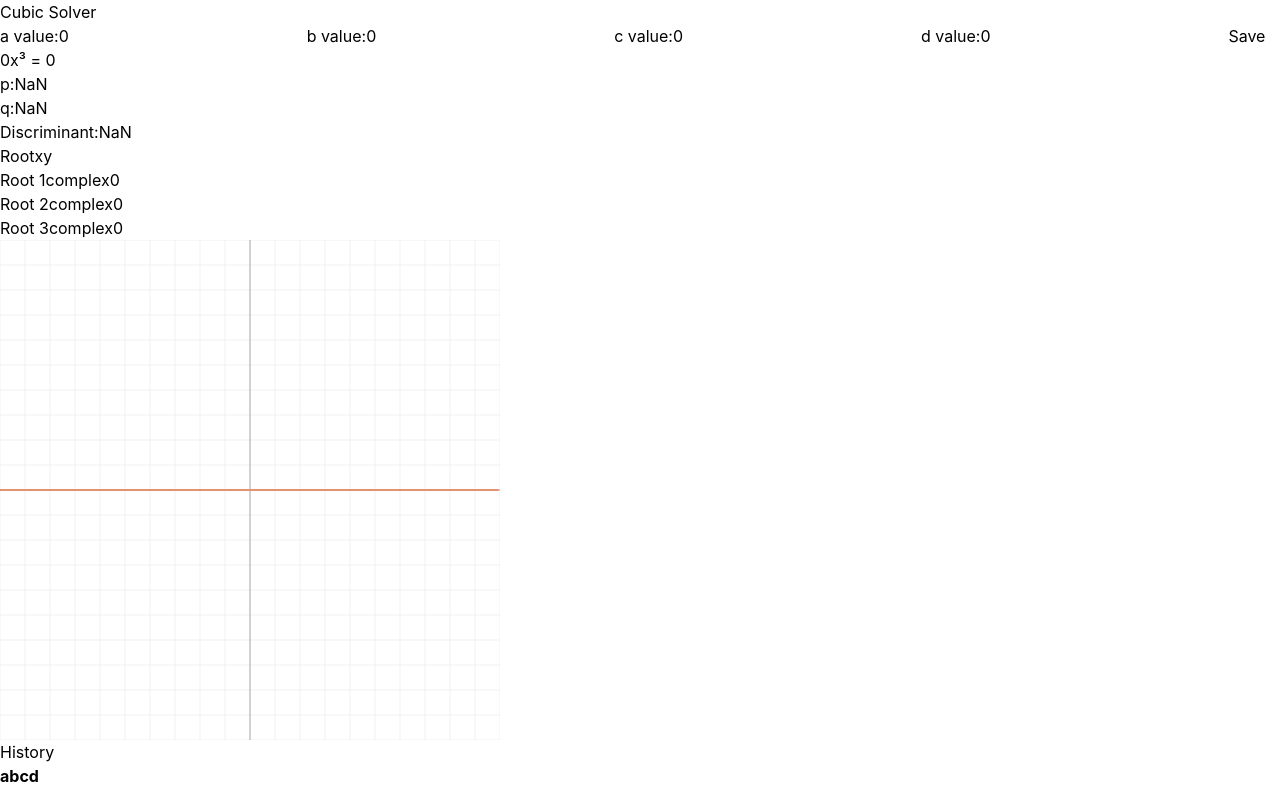
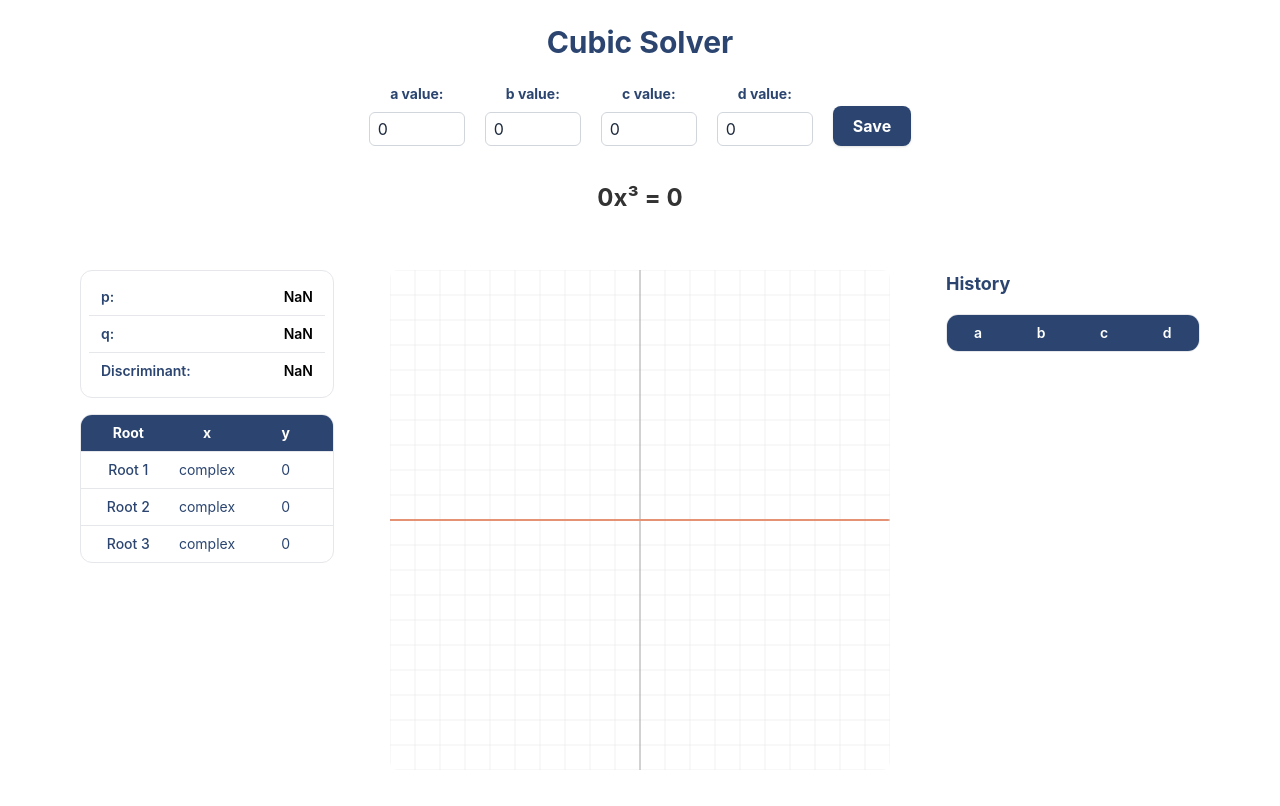
Before and after one commit to Austin0u/ics4u1-assignment-3, a React (Vite) app: page / in a window 1280 px wide. Built offline with nearby package versions, Linux system fonts and the light colour scheme.

Commit message:
Copied styling of previous, but in tailwindcss. To further optimize code and fix issues with calculating some test cases.

```diff
--- a/src/App.tsx
+++ b/src/App.tsx
@@ -64,7 +64,9 @@ export const App = () => {
   console.log(a, b, c, d, p, q, discriminant);
 
   return (
-    <div>
+    <div className="min-h-screen bg-white text-[#2B4570] font-sans p-5">
+      <div className="mx-auto flex w-full max-w-6xl flex-col items-center">
+        <div className="w-full px-2 md:px-0">
           <CubicInput
             a={a}
             b={b}
@@ -82,13 +84,19 @@ export const App = () => {
             c={c}
             d={d}
           />
-      <div>
+        </div>
+
+        <section className="mt-10 grid grid-cols-1 gap-6 lg:grid-cols-[1fr_1.4fr_1fr]">
+          <div className="p-4">
             <CubicTable
               p={p}
               q={q}
               discriminant={discriminant}
               roots={roots}
             />
+          </div>
+
+          <div className="p-4">
             <CubicGraph
               a={a}
               b={b}
@@ -97,10 +105,15 @@ export const App = () => {
               roots={roots}
             />
           </div>
+
+          <div className="p-4">
             <CubicHistory
               history={history}
               onSelect={replaceValues}
             />
           </div>
+        </section>
+      </div>
+    </div>
   );
 };
--- a/src/components/CubicEquation.tsx
+++ b/src/components/CubicEquation.tsx
@@ -38,8 +38,8 @@ export const CubicEquation = ({ a, b, c, d}: CubicProps) => {
     }
 
     return (
-        <div>
-            <h3>{equation += " = 0"}</h3>
+        <div className="mt-8 w-full max-w-4xl mx-auto">
+            <h3 className="text-center text-2xl font-bold text-[#333]">{equation += " = 0"}</h3>
         </div>
     );
 };
--- a/src/components/CubicGraph.tsx
+++ b/src/components/CubicGraph.tsx
@@ -89,8 +89,8 @@ export const CubicGraph = ({ a, b, c, d, roots }: CubicProps) => {
     }, [a, b, c, d, roots]);
 
     return (
-        <div>
-            <canvas ref={canvasRef} width="500" height="500"></canvas>
+        <div className="flex flex-col items-center justify-center">
+            <canvas ref={canvasRef} width="500" height="500" className="rounded-lg" />
         </div>
     );
 };
--- a/src/components/CubicHistory.tsx
+++ b/src/components/CubicHistory.tsx
@@ -18,30 +18,32 @@ export const CubicHistory = ({ history, onSelect }: CubicHistoryProps) => {
             <tr
                 key={a + "-" + b + "-" + c + "-" + d + "-" + i}
                 onClick={() => onSelect(a, b, c, d)}
-                style={{ cursor: "pointer" }}
+                className="cursor-pointer border-t border-gray-200 hover:bg-[#f5f8fc]"
             >
-                <td>{a}</td>
-                <td>{b}</td>
-                <td>{c}</td>
-                <td>{d}</td>
+                <td className="px-3 py-2 text-center">{a}</td>
+                <td className="px-3 py-2 text-center">{b}</td>
+                <td className="px-3 py-2 text-center">{c}</td>
+                <td className="px-3 py-2 text-center">{d}</td>
             </tr>
         );
     }
 
     return (
-        <div>
-            <h2>History</h2>
-            <table>
-                <thead>
-                    <tr>
-                        <th>a</th>
-                        <th>b</th>
-                        <th>c</th>
-                        <th>d</th>
-                    </tr>
-                </thead>
-                <tbody>{rows}</tbody>
-            </table>
+        <div className="w-full">
+            <h2 className="mb-4 text-lg font-bold text-[#2B4570]">History</h2>
+            <div className="overflow-auto rounded-xl border border-gray-200 bg-transparent">
+                <table className="min-w-full border-collapse text-sm">
+                    <thead>
+                        <tr className="bg-[#2B4570] text-white">
+                            <th className="px-3 py-2 text-center font-semibold">a</th>
+                            <th className="px-3 py-2 text-center font-semibold">b</th>
+                            <th className="px-3 py-2 text-center font-semibold">c</th>
+                            <th className="px-3 py-2 text-center font-semibold">d</th>
+                        </tr>
+                    </thead>
+                    <tbody>{rows}</tbody>
+                </table>
+            </div>
         </div>
     );
 };
--- a/src/components/CubicInput.tsx
+++ b/src/components/CubicInput.tsx
@@ -18,53 +18,56 @@ export const CubicInput = ({ a, b, c, d, setA, setB, setC, setD, onSave }: Cubic
     };
 
     return (
-        <div>
-            <div>
-                <h1>
-                    Cubic Solver
-                </h1>
-                <form onSubmit={handleSubmit}>
-                    <label>
-                        a value:
-                    </label>
+        <div className="w-full max-w-4xl mx-auto">
+            <div className="px-0 py-1">
+                <h1 className="text-3xl font-bold text-[#2B4570] text-center">Cubic Solver</h1>
+                <form onSubmit={handleSubmit} className="mt-6 flex flex-wrap items-end justify-center gap-5">
+                    <div className="flex flex-col items-center gap-2">
+                        <label className="text-sm font-bold text-[#2B4570]">a value:</label>
                         <input
+                            className="w-24 rounded-md border border-gray-300 px-2 py-1 text-slate-800"
                             type="number"
                             value={a}
                             onChange={(e) => setA(Number(e.target.value))}
                             required
                         />
+                    </div>
 
-                    <label>
-                        b value:
-                    </label>
+                    <div className="flex flex-col items-center gap-2">
+                        <label className="text-sm font-bold text-[#2B4570]">b value:</label>
                         <input
+                            className="w-24 rounded-md border border-gray-300 px-2 py-1 text-slate-800"
                             type="number"
                             value={b}
                             onChange={(e) => setB(Number(e.target.value))}
                             required
                         />
+                    </div>
 
-                    <label>
-                        c value:
-                    </label>
+                    <div className="flex flex-col items-center gap-2">
+                        <label className="text-sm font-bold text-[#2B4570]">c value:</label>
                         <input
+                            className="w-24 rounded-md border border-gray-300 px-2 py-1 text-slate-800"
                             type="number"
                             value={c}
                             onChange={(e) => setC(Number(e.target.value))}
                             required
                         />
+                    </div>
 
-                    <label>
-                        d value:
-                    </label>
+                    <div className="flex flex-col items-center gap-2">
+                        <label className="text-sm font-bold text-[#2B4570]">d value:</label>
                         <input
+                            className="w-24 rounded-md border border-gray-300 px-2 py-1 text-slate-800"
                             type="number"
                             value={d}
                             onChange={(e) => setD(Number(e.target.value))}
                             required
                         />
+                    </div>
 
                     <input
+                        className="rounded-lg bg-[#2B4570] px-5 py-2 text-white font-bold shadow-sm hover:opacity-90"
                         type="submit"
                         value="Save"
                     />
--- a/src/components/CubicTable.tsx
+++ b/src/components/CubicTable.tsx
@@ -15,41 +15,40 @@ const formatRoot = (roots: number[], index: number): string => {
 
 export const CubicTable = ({p, q, discriminant, roots }: CubicProps) => {
     return (
-        <div>
-            <div>
-                <div>
-                    <span>p:</span>
-                    <span>{p.toFixed(2)}</span>
+        <div className="space-y-4">
+            <div className="rounded-xl border border-gray-200 bg-transparent p-2 text-sm text-black">
+                <div className="flex items-center justify-between px-3 py-2">
+                    <span className="font-semibold text-[#2B4570]">p:</span>
+                    <span className="font-semibold">{p.toFixed(2)}</span>
                 </div>
-                <div></div>
-                <div>
-                    <span>q:</span>
-                    <span>{q.toFixed(2)}</span>
+                <div className="border-t border-gray-200 flex items-center justify-between px-3 py-2">
+                    <span className="font-semibold text-[#2B4570]">q:</span>
+                    <span className="font-semibold">{q.toFixed(2)}</span>
                 </div>
-                <div></div>
-                <div>
-                    <span>Discriminant:</span>
-                    <span>{discriminant.toFixed(2)}</span>
+                <div className="border-t border-gray-200 flex items-center justify-between px-3 py-2">
+                    <span className="font-semibold text-[#2B4570]">Discriminant:</span>
+                    <span className="font-semibold">{discriminant.toFixed(2)}</span>
                 </div>
             </div>
-            <div>
-                <div>
+
+            <div className="overflow-hidden text-sm rounded-xl border border-gray-200 bg-transparent">
+                <div className="grid grid-cols-3 gap-2 bg-[#2B4570] px-3 py-2 text-center text-white font-bold">
                     <span>Root</span>
                     <span>x</span>
                     <span>y</span>
                 </div>
-                <div>
-                    <span>Root 1</span>
+                <div className="grid grid-cols-3 gap-2 border-t border-gray-200 px-3 py-2 text-center">
+                    <span className="font-medium">Root 1</span>
                     <span>{formatRoot(roots, 0)}</span>
                     <span>0</span>
                 </div>
-                <div>
-                    <span>Root 2</span>
+                <div className="grid grid-cols-3 gap-2 border-t border-gray-200 px-3 py-2 text-center">
+                    <span className="font-medium">Root 2</span>
                     <span>{formatRoot(roots, 1)}</span>
                     <span>0</span>
                 </div>
-                <div>
-                    <span>Root 3</span>
+                <div className="grid grid-cols-3 gap-2 border-t border-gray-200 px-3 py-2 text-center">
+                    <span className="font-medium">Root 3</span>
                     <span>{formatRoot(roots, 2)}</span>
                     <span>0</span>
                 </div>
```
Lines whose indentation alone changed are shown as unchanged.
